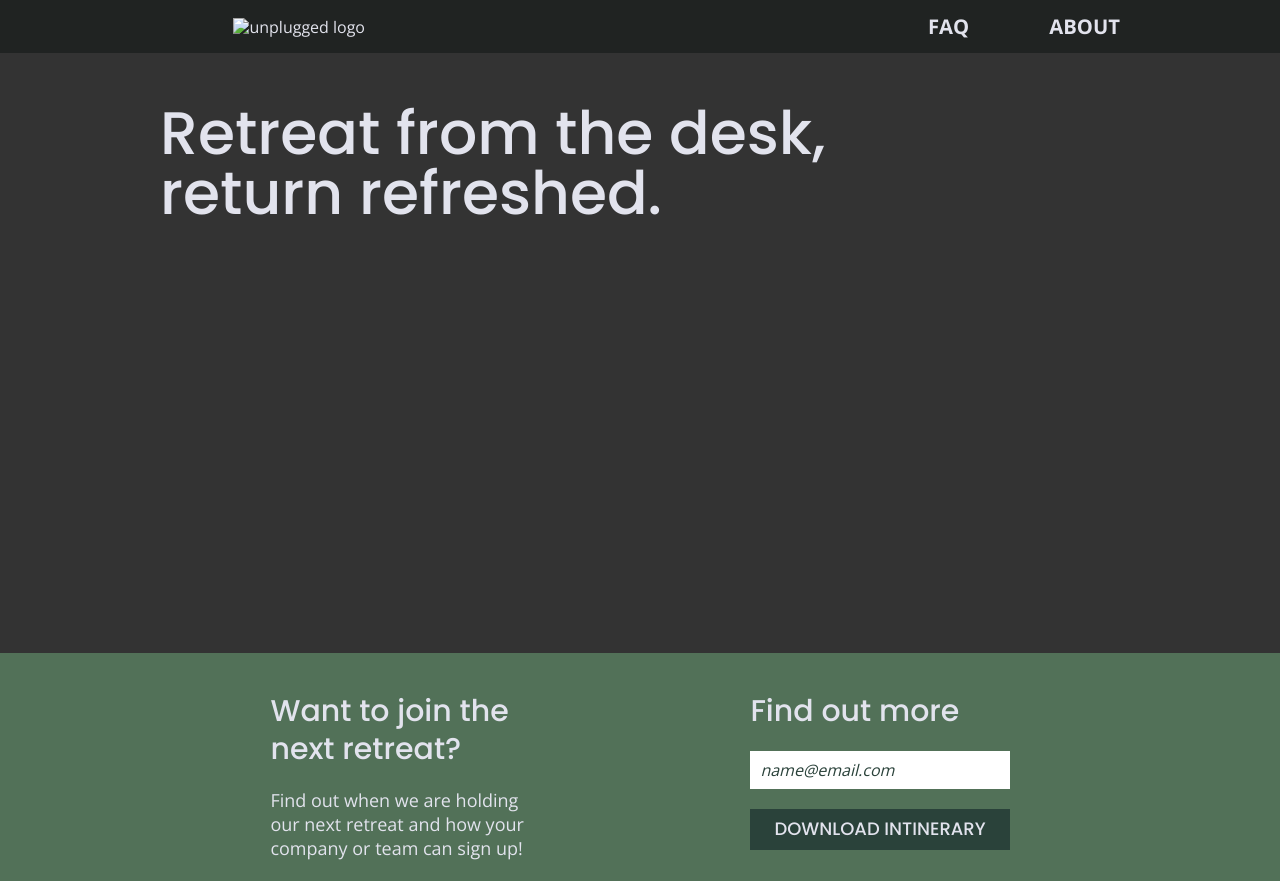
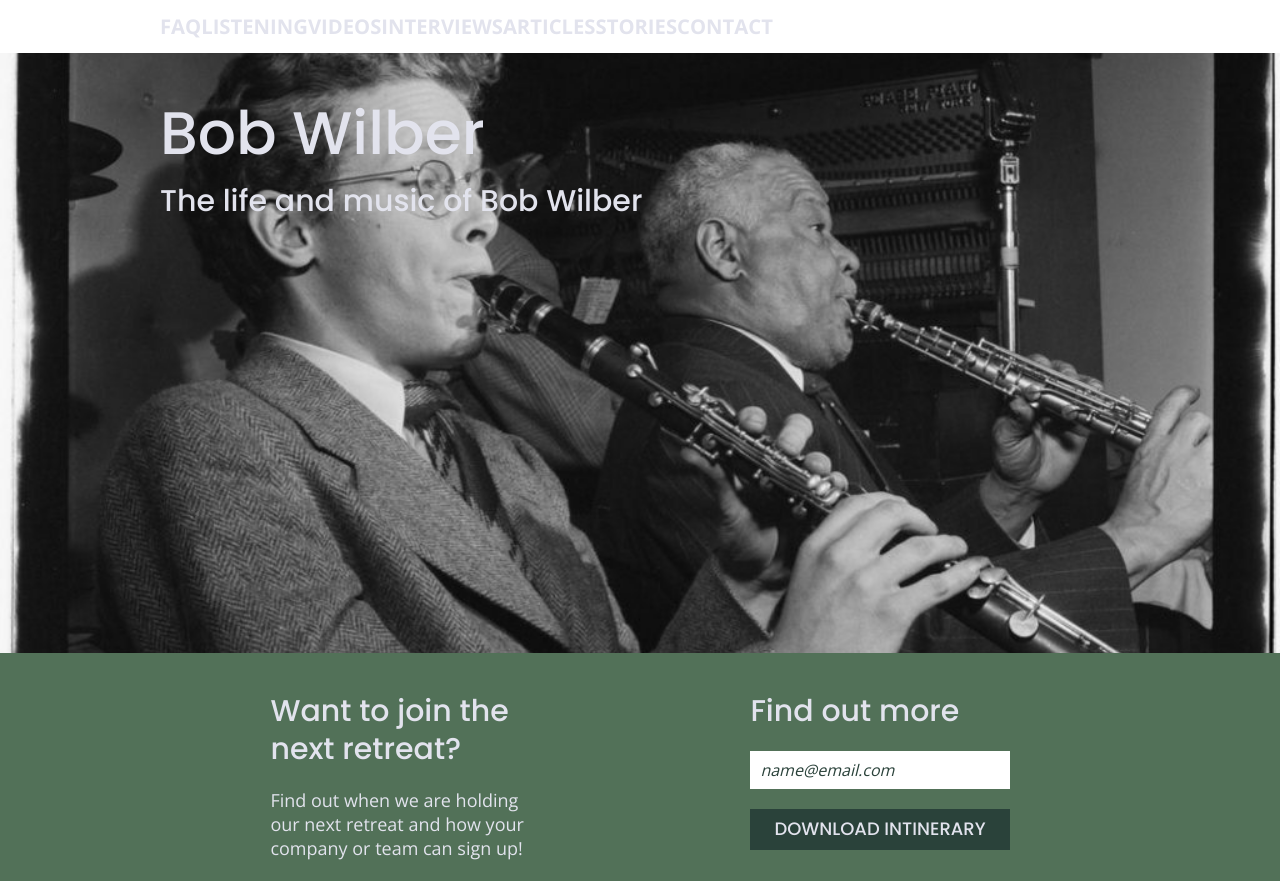
Before and after one commit to niko1402/bob-wilber-newsite, a website built with Parcel: page index.html in a window 1280 px wide. Shown: the top 881 px of the page. Built offline with nearby package versions, Linux system fonts and the light colour scheme; files whose address does not match are found by name.

Commit message:
Imported Bob and Sidney images for hero-area. Started adding header titles and main h1. Changed body background, header and footer colours

```diff
--- a/css/main.css
+++ b/css/main.css
@@ -12,7 +12,7 @@ w/*! HTML5 Boilerplate v8.0.0 | MIT License | https://html5boilerplate.com/ */
    ========================================================================== */
 
 html {
-  color: #222;
+  color: #f4f4f4;
   font-size: 1em;
   line-height: 1.4;
 }
@@ -150,9 +150,8 @@ address {
 }
  /* ----------------------- Base Header - Footer Styles ------------------*/
 
-header,
-footer {
-  background-color: #202322;
+header {
+  background-color: #fff;
   display: flex;
   justify-content: center;
   align-items: center;
@@ -208,6 +207,7 @@ header nav ul li {
 }
 
 footer {
+  background-color: #DCD0C0;
   flex-direction: column;
   text-align: center;
 }
@@ -260,7 +260,7 @@ footer .copyright {
  display: flex;
  justify-content: center;
  flex-flow: row wrap;
- background: url('../img/jake-melara-30679-unsplash.jpg') center no-repeat #333;
+ background: url('../img/cropped-Bob_Wilber_Sidney_Bechet_Gottlieb_09161-1024x615.jpg') center no-repeat #333;
  background-size: cover;
  min-height: 500px;
 }
--- a/index.html
+++ b/index.html
@@ -3,7 +3,7 @@
 
 <head>
   <meta charset="utf-8">
-  <title>Unplugged | Home</title>
+  <title>Bob Wilber | Home</title>
   <meta name="description" content="">
   <meta name="viewport" content="width=device-width, initial-scale=1">
 
@@ -30,14 +30,16 @@
 
     <header>
       <div class="content-wrapper">
-        <figure>
-          <a href="#"><img src="img/unpluggedlogo.png" alt="unplugged logo" /></a>
-        </figure>
         <div class="header-divider"></div>
         <nav>
           <ul>
-            <li><a href="faq/index.html">FAQ</a></li>
-            <li><a href="about/index.html">About</a></li>
+            <li><a href="about/index.html">FAQ</a></li>
+            <li><a href="listening/index.html">Listening</a></li>
+            <li><a href="videos/index.html">Videos</a></li>
+            <li><a href="interviews/index.html">Interviews</a></li>
+            <li><a href="articles/index.html">Articles</a></li>
+            <li><a href="stories/index.html">Stories</a></li>
+            <li><a href="contact/index.html">Contact</a></li>
           </ul>
        </nav>
       </div>
@@ -47,7 +49,8 @@
 
     <section class="hero-area">
       <div class="content-wrapper">
-        <h1> Retreat from the desk, return refreshed.</h1>
+        <h1> Bob Wilber</h1>
+        <h3>The life and music of Bob Wilber</h3>
       </div>
     </section>
 
```
Also changed, not shown: img/Bob Wilber.jpg (added), img/Bob_Wilber_Sidney_Bechet_Gottlieb_09161-1001x1024.jpg (added), img/bob-sidney.png (added), img/cropped-Bob_Wilber_Sidney_Bechet_Gottlieb_09161-1024x615.jpg (added).
